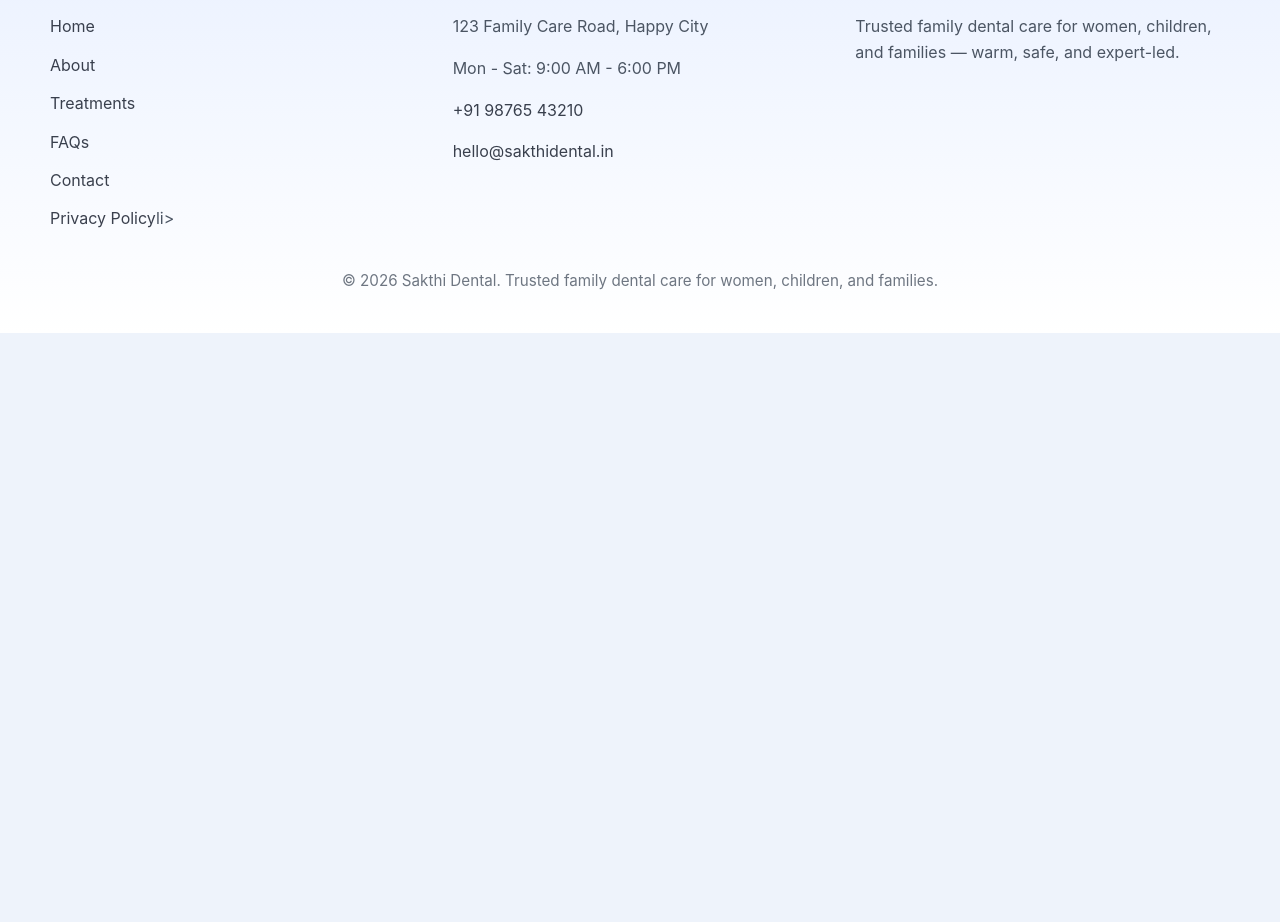
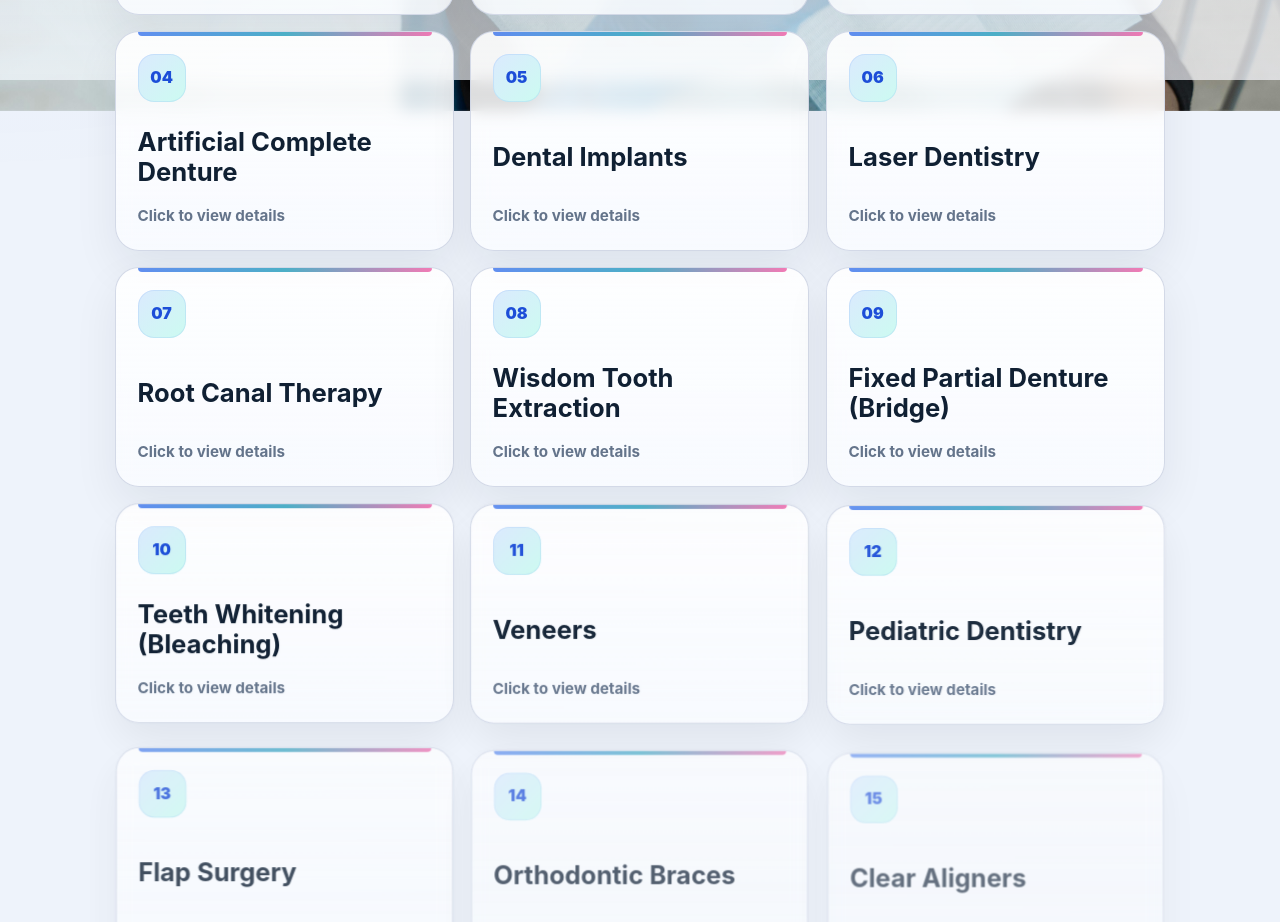
Before and after one commit to NihitAgarwal1/ShadowFox_Dental_Clinic, an Angular app: page /treatments in a window 1280 px wide. Shown: the part 720-1642 px from the top of the page. Before the commit the page ends 1053 px from the top, so only its background shows below. Built offline with nearby package versions, Linux system fonts and the light colour scheme.

Commit message:
Features logic with content added

```diff
--- a/src/app/treatments.component.ts
+++ b/src/app/treatments.component.ts
@@ -1,5 +1,11 @@
 import { Component } from '@angular/core';
 import { CommonModule } from '@angular/common';
+
+type Treatment = {
+  name: string;
+  details: string[];
+  expanded: boolean;
+};
 
 @Component({
   standalone: true,
@@ -8,4 +14,146 @@ import { CommonModule } from '@angular/common';
   templateUrl: './treatments.component.html',
   styleUrls: ['./treatments.component.css']
 })
-export class TreatmentsComponent {}
+export class TreatmentsComponent {
+  treatments: Treatment[] = [
+    {
+      name: 'Teeth Cleaning & Scaling',
+      details: [
+        'Advanced non-surgical gum care to remove plaque and tartar buildup.',
+        'Helpful for early gum disease and as preparation before deeper treatments.',
+        'Supports cleaner gums, fresher breath, and better long-term oral health.'
+      ],
+      expanded: false
+    },
+    {
+      name: 'Tooth Filling',
+      details: [
+        'Repairs teeth damaged by cavities, trauma, wear, or nail-biting.',
+        'Uses high-quality materials to seal gaps and prevent future decay.',
+        'Preserves natural tooth structure while improving function and appearance.'
+      ],
+      expanded: false
+    },
+    {
+      name: 'Tooth Extraction',
+      details: [
+        'Gentle removal when a tooth is beyond repair or causing oral health problems.',
+        'Every option is evaluated before recommending extraction.',
+        'Careful techniques and follow-up support make recovery smoother.'
+      ],
+      expanded: false
+    },
+    {
+      name: 'Artificial Complete Denture',
+      details: [
+        'Complete dentures restore function and aesthetics for missing teeth.',
+        'Customized for a natural look, comfortable fit, and better daily use.',
+        'Useful for replacing several teeth or a full arch.'
+      ],
+      expanded: false
+    },
+    {
+      name: 'Dental Implants',
+      details: [
+        'Modern solution for replacing missing teeth with stable artificial roots.',
+        'Biocompatible materials like titanium support long-lasting prosthetic teeth.',
+        'Restores chewing strength, smile appearance, and confidence.'
+      ],
+      expanded: false
+    },
+    {
+      name: 'Laser Dentistry',
+      details: [
+        'Advanced laser technology supports precise, minimally invasive treatment.',
+        'Used for soft tissue care, gum procedures, and corrective dental treatments.',
+        'Offers faster healing, reduced discomfort, and improved accuracy.'
+      ],
+      expanded: false
+    },
+    {
+      name: 'Root Canal Therapy',
+      details: [
+        'Treats deep tooth infections that reach the pulp.',
+        'Removes infected tissue, cleans the tooth, and seals it to prevent future issues.',
+        'Relieves pain while preserving natural tooth structure whenever possible.'
+      ],
+      expanded: false
+    },
+    {
+      name: 'Wisdom Tooth Extraction',
+      details: [
+        'Recommended when wisdom teeth are impacted, infected, painful, or damaging nearby teeth.',
+        'Gentle removal with modern techniques and anesthesia options.',
+        'Includes post-operative guidance for smooth recovery.'
+      ],
+      expanded: false
+    },
+    {
+      name: 'Fixed Partial Denture (Bridge)',
+      details: [
+        'Replaces missing teeth by anchoring prosthetic teeth to nearby teeth or implants.',
+        'Custom-made bridges restore smile appearance and chewing function.',
+        'Helps maintain oral stability and prevents shifting of adjacent teeth.'
+      ],
+      expanded: false
+    },
+    {
+      name: 'Teeth Whitening (Bleaching)',
+      details: [
+        'Professional whitening helps lighten external and internal stains.',
+        'Safe bleaching agents brighten teeth by several shades.',
+        'Useful for discoloration from food, beverages, age, and lifestyle habits.'
+      ],
+      expanded: false
+    },
+    {
+      name: 'Veneers',
+      details: [
+        'Thin custom-made shells cover chips, gaps, and discoloration.',
+        'Improves the shape, shade, and overall appearance of teeth.',
+        'Creates a polished, natural-looking smile.'
+      ],
+      expanded: false
+    },
+    {
+      name: 'Pediatric Dentistry',
+      details: [
+        'Gentle dental care for children in a friendly and comfortable setting.',
+        'Covers routine check-ups, preventive treatments, and early dental guidance.',
+        'Builds healthy dental habits for long-term oral wellness.'
+      ],
+      expanded: false
+    },
+    {
+      name: 'Flap Surgery',
+      details: [
+        'Advanced gum treatment for deep-seated plaque, bacteria, and periodontal disease.',
+        'Gum tissue is carefully lifted, cleaned, and repositioned for healing.',
+        'Helps prevent further gum problems and supports gum health.'
+      ],
+      expanded: false
+    },
+    {
+      name: 'Orthodontic Braces',
+      details: [
+        'Corrects misaligned teeth and improves bite function.',
+        'Options may include metal, ceramic, or lingual braces.',
+        'Designed to create a confident, harmonious, and healthier smile.'
+      ],
+      expanded: false
+    },
+    {
+      name: 'Clear Aligners',
+      details: [
+        'Discreet alternative to traditional braces.',
+        'Transparent removable trays gradually shift teeth into alignment.',
+        'Comfortable, flexible, and convenient for everyday orthodontic care.'
+      ],
+      expanded: false
+    }
+  ];
+
+  toggleTreatment(treatment: Treatment) {
+    treatment.expanded = !treatment.expanded;
+  }
+}
```
